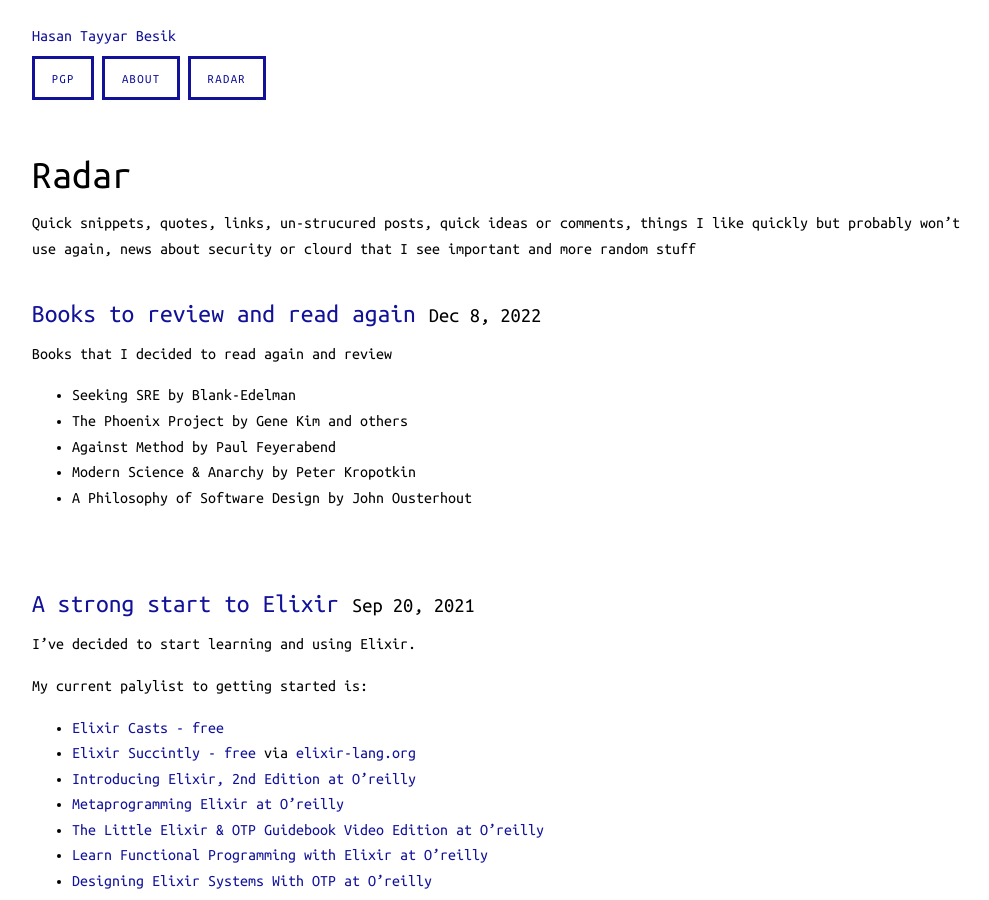
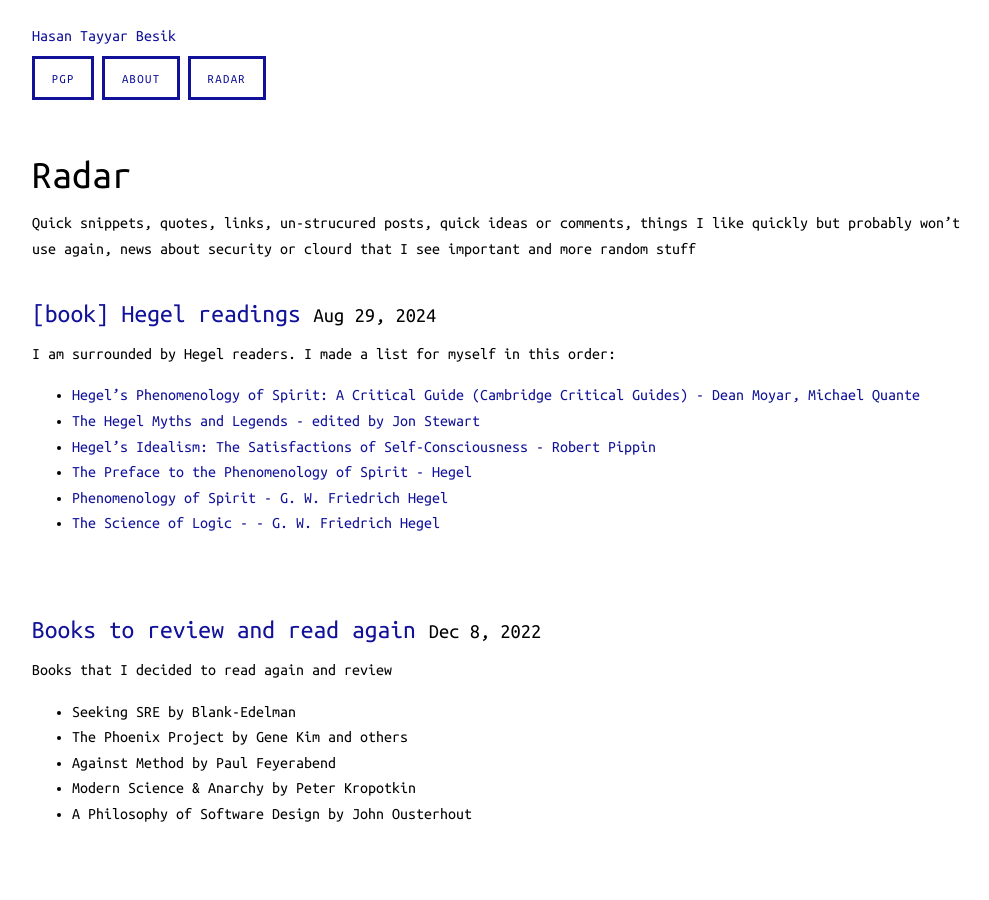
Before and after one commit to hasantayyar/hasantayyar.net, a Jekyll site: the page built from radar.md, in a window 1280 px wide and 900 px high. Shown: the whole window, without its empty margins (144-1133 px from the left). Built offline with Jekyll 4.4.1, drawn with Linux system fonts in a browser that asks for light colours; Markdown is read by kramdown in place of the engine named in the settings; some of the changed text lies outside the part shown.

Commit message:
Update and rename 2024-08-29-hegel-readings.md to 2024-08-29-hegel-reading.md

```diff
--- a/_posts/2024-08-29-hegel-readings.md
+++ b/_posts/2024-08-29-hegel-reading.md
@@ -1,7 +1,7 @@
 ---
 layout: post
 title:  "[book] Hegel readings"
-date:   2020-10-27 10:00:00
+date:   2024-08-29 10:00:00
 categories: book
 ---
 
```
